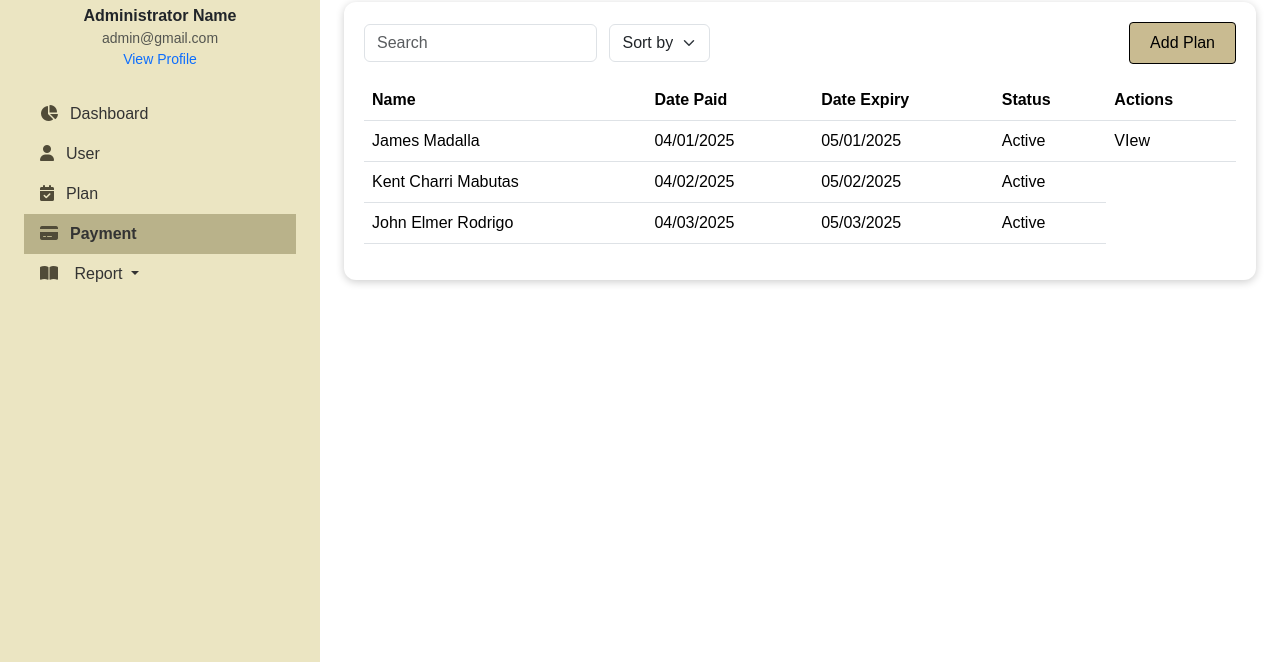
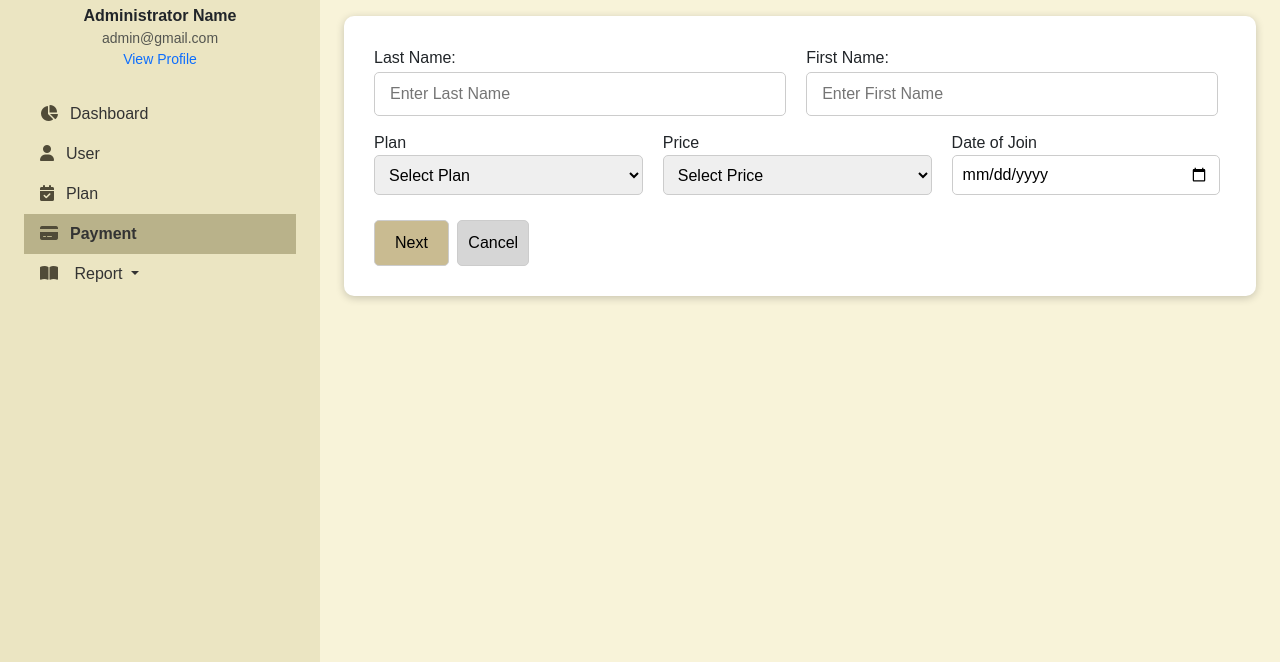
Before and after one commit to d3vchrix/MembershipSystem, a plain HTML site: page cash-payment.html in a window 1280 px wide. Shown: the part 88-750 px from the top of the page. Drawn offline with nearby package versions, Linux system fonts and the light colour scheme.

Commit message:
payment redesign

```diff
--- a/cash-payment.html
+++ b/cash-payment.html
@@ -63,55 +63,50 @@
       <!-- Main Content -->
       <div class="col-md-9 p-4">
         <div class="d-flex justify-content-between align-items-center mb-4">
-            <h3>Plan List</h3>
+          <h3>Payment</h3>
         </div>
-
-        <div class="card-custom">
-            <div class="d-flex justify-content-between align-items-center mb-3">
-                <div>
-                    <input type="text" class="form-control d-inline w-auto me-2" placeholder="Search">
-                    <select class="form-select d-inline w-auto">
-                        <option>Sort by</option>
-                        <option>Name</option>
-                        <option>Status</option>
-                    </select>
+        <div class="card-body">
+          <form>
+            <div class="container-fullname">
+              <div class="member-form">
+                <label for="lastName" class="lastname">Last Name: </label><br>
+                <input type="text" class="form-member" id="lastName" placeholder="Enter Last Name" required>
+              </div>
+              <div class="member-form">
+                <label for="firstName" class="firstname">First Name: </label><br>
+                <input type="text" class="form-member" id="firstName" placeholder="Enter First Name" required>
+              </div>
+            </div>
+            <div class="container-datenplan">
+              <div class="plan-form">
+                <label for="plan">Plan</label><br>
+                  <select class="plan-date" id="plan" name="plan" required>
+                    <option disabled selected>Select Plan</option>
+                    <option value="rebond">Rebond</option>
+                    <option value="salon">Salon</option>
+                    <option value="spa">Foot spa</option>
+                    <option value="haircut">Haircut</option>
+                  </select>
+              </div>
+              <div class="plan-form">
+                <label for="plan">Price</label><br>
+                  <select class="plan-date" id="plan" name="plan" required>
+                    <option disabled selected>Select Price</option>
+                    <option value="599">599</option>
+                    <option value="1899">1899</option>
+                    <option value="2499">2499</option>
+                    <option value="4500">4500</option>
+                  </select>
+              </div>
+                <div class="dateJoin-form">
+                  <label for="date-join" class="textBox">Date of Join</label><br>
+                  <input type="date" class="plan-date" id="date-join" required>
                 </div>
-                <a class="btn btn-primary">Add Plan</a>
             </div>
-            <table class="table">
-                <thead>
-                    <tr>
-                        <th>Name</th>
-                        <th>Date Paid</th>
-                        <th>Date Expiry</th>
-                        <th>Status</th>
-                        <th>Actions</th>
-                    </tr>
-                </thead>
-                <tbody>
-                    <tr>
-                        <td>James Madalla</td>
-                        <td>04/01/2025</td>
-                        <td>05/01/2025</td>
-                        <td>Active</td>
-                        <td>VIew</td>
-                    </tr>
-                    <tr>
-                        <td>Kent Charri Mabutas</td>
-                        <td>04/02/2025</td>
-                        <td>05/02/2025</td>
-                        <td>Active</td>
-                    </tr>
-                    <tr>
-                        <td>John Elmer Rodrigo</td>
-                        <td>04/03/2025</td>
-                        <td>05/03/2025</td>
-                        <td>Active</td>
-                    </tr>
-                </tbody>
-            </table>
+              <button class="next-btn">Next</button>
+              <button type="reset" class="cancel-btn">Cancel</button>
+          </form>
         </div>
-    </div>
 
     </div>
   </div>
--- a/style.css
+++ b/style.css
@@ -97,3 +97,79 @@ body {
     box-shadow: none;
     padding-left: 20px;
   }
+
+  /* Payment CSS */
+
+  .col-md-9 {
+    background-color: #F8F3D9;
+  }
+
+  @font-face {
+    font-family: 'MonumentExtended';
+    src: url('font/MonumentExtended-Regular.otf');
+  }
+
+  h3 {
+    font-family: 'MonumentExtended';
+    letter-spacing: 0.1em;
+    font-size: 2.5rem;
+    color: #000000;
+  }
+
+  .card-body {
+    background-color: #ffffff;
+    border-radius: 10px;
+    box-shadow: 0 2px 8px rgba(0, 0, 0, 0.2);
+    padding: 30px;
+  }
+
+  .container-fullname {
+    display: flex;
+    gap: 20px;
+    margin-bottom: 5px;
+  }
+
+  .form-member {
+    border: solid 1px #ccc;
+    border-radius: 5px;
+    padding: 7px;
+    padding-left: 15px;
+    height: 5.5vh;
+    width: 32.2vw;
+    margin-top: 2px;
+    margin-bottom: 10px;
+  }
+
+  .plan-date {
+    border: solid 1px #ccc;
+    border-radius: 5px;
+    padding: 10px;
+    height: 5vh;
+    width: 21vw;
+    margin-bottom: 10px;
+  }
+
+  .container-datenplan {
+    display: flex;
+    gap: 20px;
+  }
+
+  .next-btn {
+    background-color: #c9bb91;
+    border: solid 1px #ccc;
+    border-radius: 5px;
+    padding: 10px;
+    padding-left: 20px;
+    padding-right: 20px;
+    margin-right:2px;
+    margin-top: 15px;
+  }
+
+  .cancel-btn {
+    background-color: #cccc;
+    border: solid 1px #ccc;
+    border-radius: 5px;
+    padding: 10px;
+    margin-left:2px;
+    margin-top: 15px;
+  }
```
